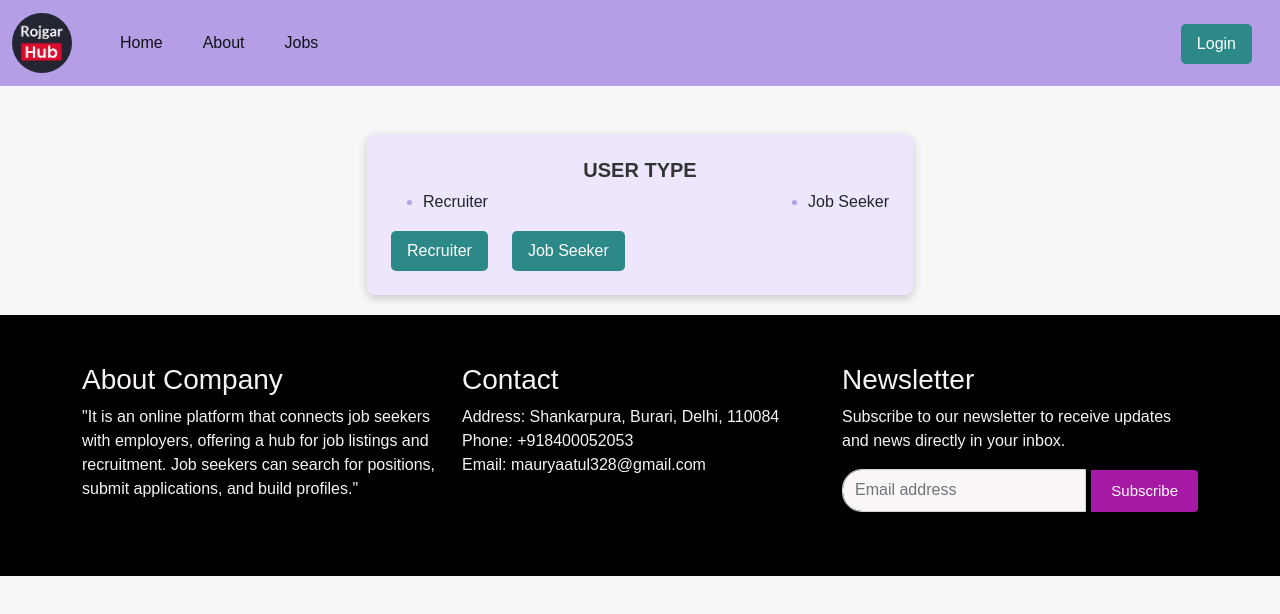
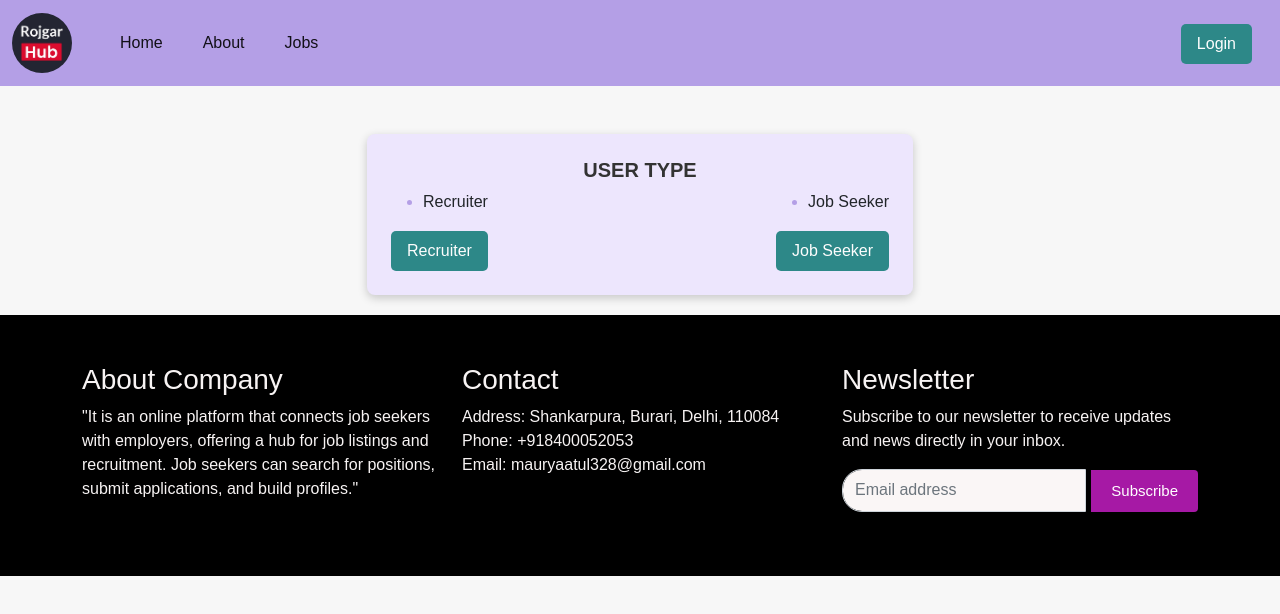
Before and after one commit to atumau/job-hub, a React (Create React App) app: page / in a window 1280 px wide. Shown: the top 614 px of the page. Built offline with nearby package versions, Linux system fonts and the light colour scheme.

Commit message:
Update start.css

```diff
--- a/src/Components/Styles/start.css
+++ b/src/Components/Styles/start.css
@@ -1,5 +1,6 @@
-.butt{
+.butt1{
     justify-content: space-between;
+    color: white;
 }
 .main4{
     justify-content: center;
```
